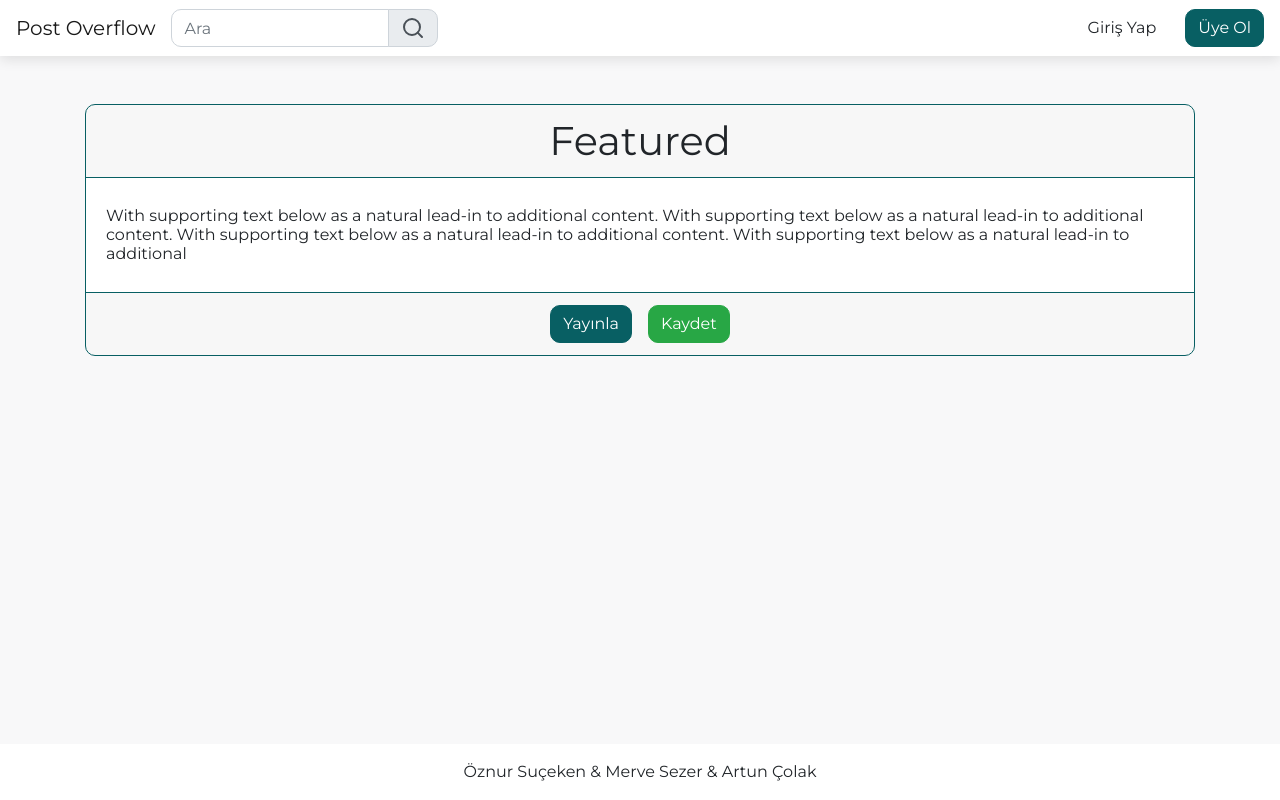
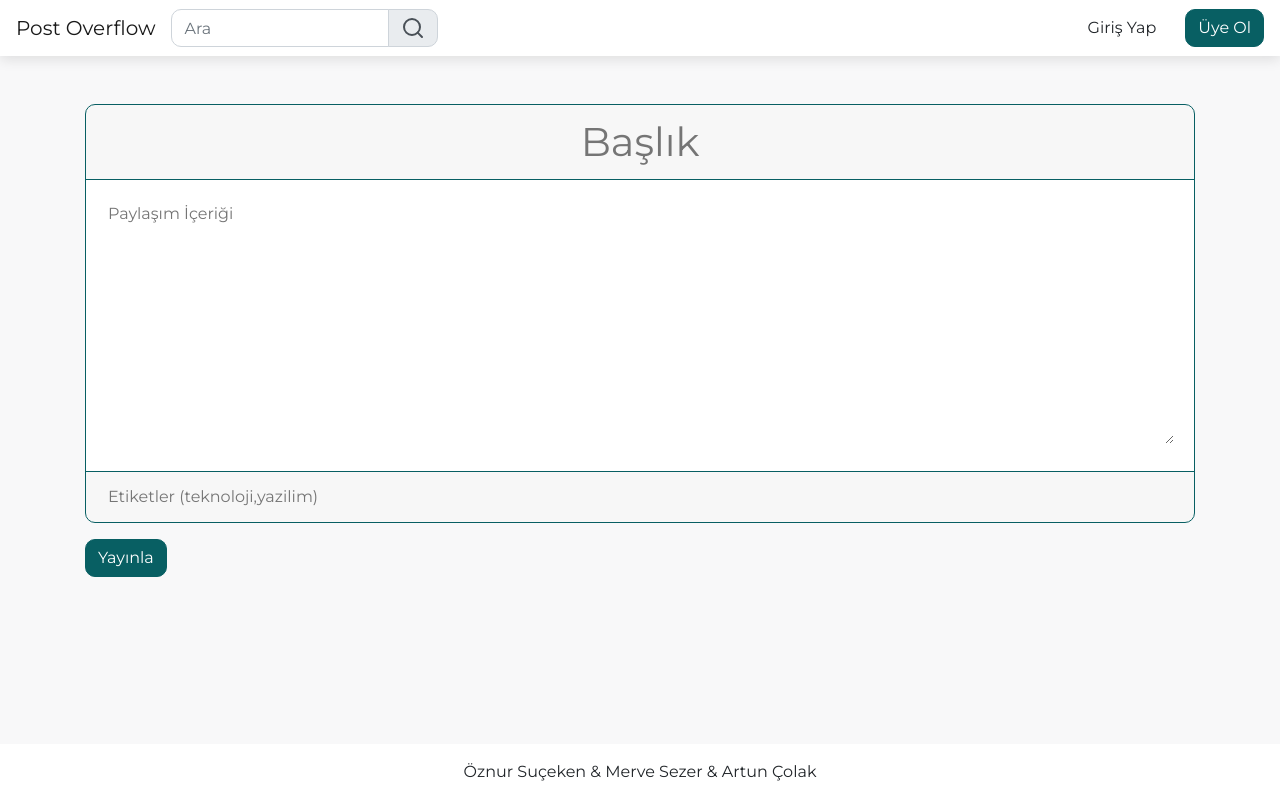
Before and after one commit to Oznursckn/Post-Overflow, a React (Create React App) app in the folder frontend/: page /writepost in a window 1280 px wide. Built offline with nearby package versions, Linux system fonts and the light colour scheme.

Commit message:
post yazma sayfası eklendi

```diff
--- a/frontend/src/pages/WritePost.jsx
+++ b/frontend/src/pages/WritePost.jsx
@@ -3,29 +3,30 @@ import React from "react";
 
 export default function WritePost() {
   return (
-    <div>
+    <form>
       <Card>
-        <h1>
-          <Card.Header className="text-center">Featured</Card.Header>
-        </h1>
+        <Card.Header as="h1" className="text-center">
+          <input type="text" placeholder="Başlık" className="editor-header" required />
+        </Card.Header>
         <Card.Body>
-          <h6>
-            <Card.Text>
-              With supporting text below as a natural lead-in to additional
-              content.
-              With supporting text below as a natural lead-in to additional
-              content. With supporting text below as a natural lead-in to additional
-              content. With supporting text below as a natural lead-in to additional
-            </Card.Text>
-          </h6>
+          <textarea
+            rows="10"
+            className="editor-input"
+            placeholder="Paylaşım İçeriği"
+            required
+          />
         </Card.Body>
-        <Card.Footer className="text-muted text-center">
-          <Button variant="primary">Yayınla</Button>
-          <Button className="ml-3" variant="success">
-            Kaydet
-          </Button>
+        <Card.Footer className="text-muted">
+          <input
+            type="text"
+            placeholder="Etiketler (teknoloji,yazilim)"
+            className="editor-input"
+          />
         </Card.Footer>
       </Card>
-    </div>
+      <Button type="submit" variant="primary" className="mt-3">
+        Yayınla
+      </Button>
+    </form>
   );
 }
--- a/frontend/src/styles/index.scss
+++ b/frontend/src/styles/index.scss
@@ -47,3 +47,22 @@ body,
     border-left: none !important;
   }
 }
+
+.editor-header {
+  border: none;
+  text-align: center;
+  width: 100%;
+  background: transparent;
+  &:focus {
+    outline: none;
+  }
+}
+
+.editor-input {
+  border: none;
+  width: 100%;
+  background: transparent;
+  &:focus {
+    outline: none;
+  }
+}
```
